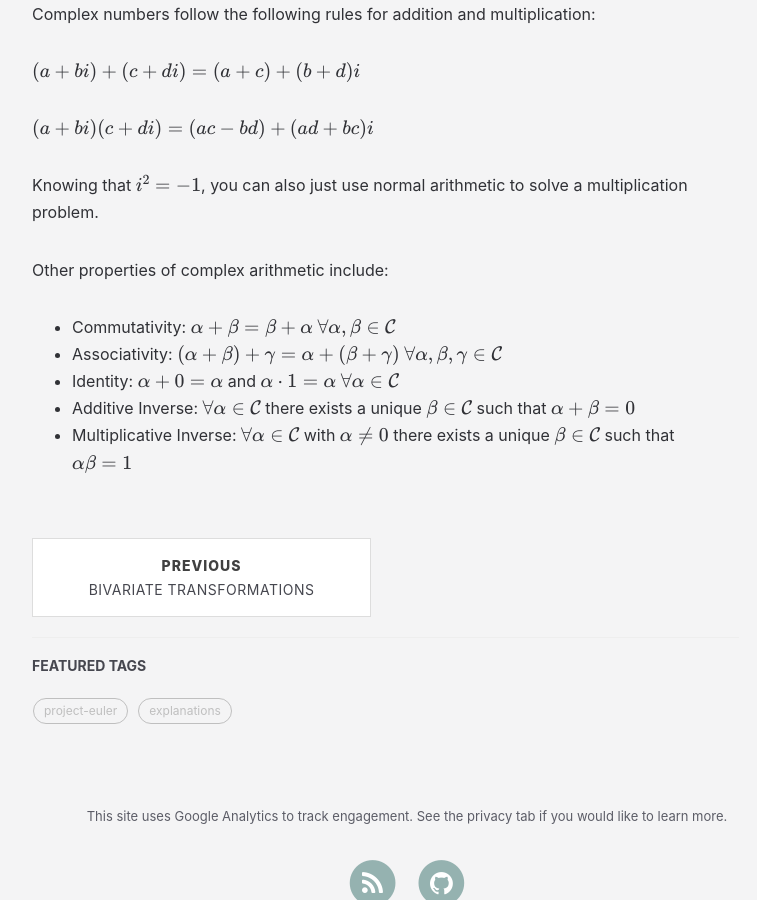
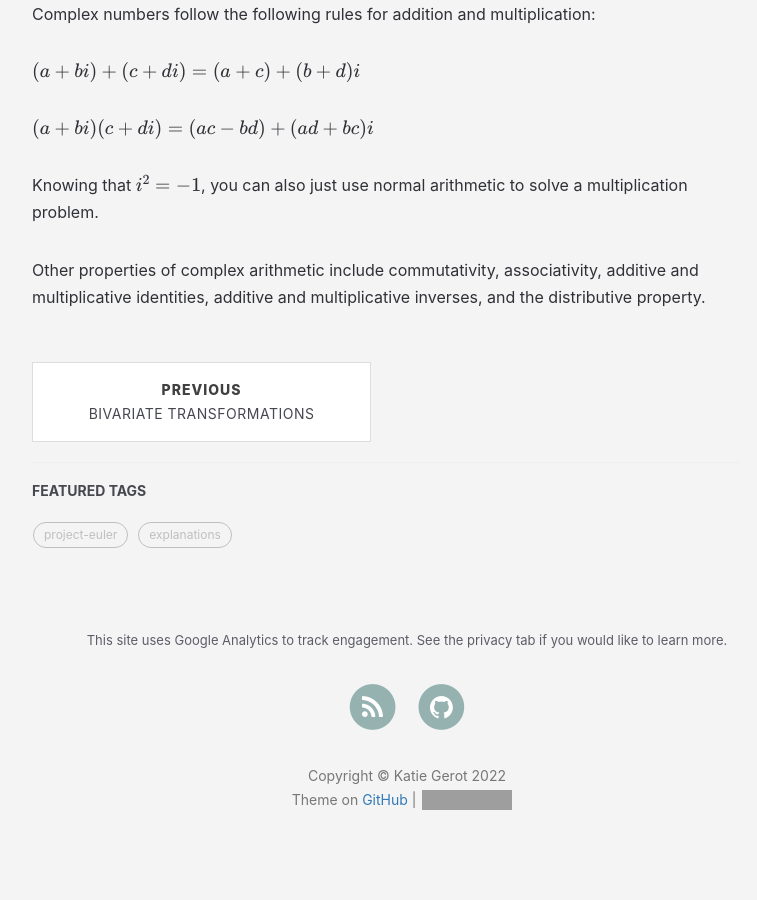
Before and after one commit to kgerot/kgerot.github.io, a Jekyll site: the page built from _posts/2022-01-05-Vector-Spaces-Intro.md, in a window 1280 px wide and 900 px high, scrolled down 985 px. Shown: the whole window, without its empty margins (233-990 px from the left). Built offline with Jekyll 4.4.1, drawn with Linux system fonts in a browser that asks for light colours; nearby versions of some CDN libraries; formulas are drawn with MathJax 3; comment, search, counter and statistics services are not loaded; after the commit the page ends 1862 px from its top, so only the background shows below that; grey boxes are pictures that could not be loaded.

Commit message:
formatting change

```diff
--- a/_posts/2022-01-05-Vector-Spaces-Intro.md
+++ b/_posts/2022-01-05-Vector-Spaces-Intro.md
@@ -34,10 +34,4 @@ Complex numbers follow the following rules for addition and multiplication:
 
 Knowing that $$i^2=-1$$, you can also just use normal arithmetic to solve a multiplication problem.
 
-Other properties of complex arithmetic include:
-
-- Commutativity: $$\alpha + \beta = \beta + \alpha $$ $$\forall \alpha, \beta\in\mathcal{C}$$
-- Associativity: $$(\alpha + \beta) + \gamma = \alpha + (\beta + \gamma)$$ $$\forall \alpha, \beta,\gamma\in\mathcal{C}$$
-- Identity: $$\alpha + 0 = \alpha$$ and $$\alpha\cdot 1 = \alpha$$ $$\forall \alpha\in\mathcal{C}$$
-- Additive Inverse: $$\forall\alpha\in\mathcal{C}$$ there exists a unique $$\beta\in\mathcal{C}$$ such that $$\alpha + \beta = 0$$
-- Multiplicative Inverse: $$\forall\alpha\in\mathcal{C}$$ with $$\alpha\neq 0$$ there exists a unique $$\beta\in\mathcal{C}$$ such that $$\alpha\beta = 1$$
+Other properties of complex arithmetic include commutativity, associativity, additive and multiplicative identities, additive and multiplicative inverses, and the distributive property.
```
